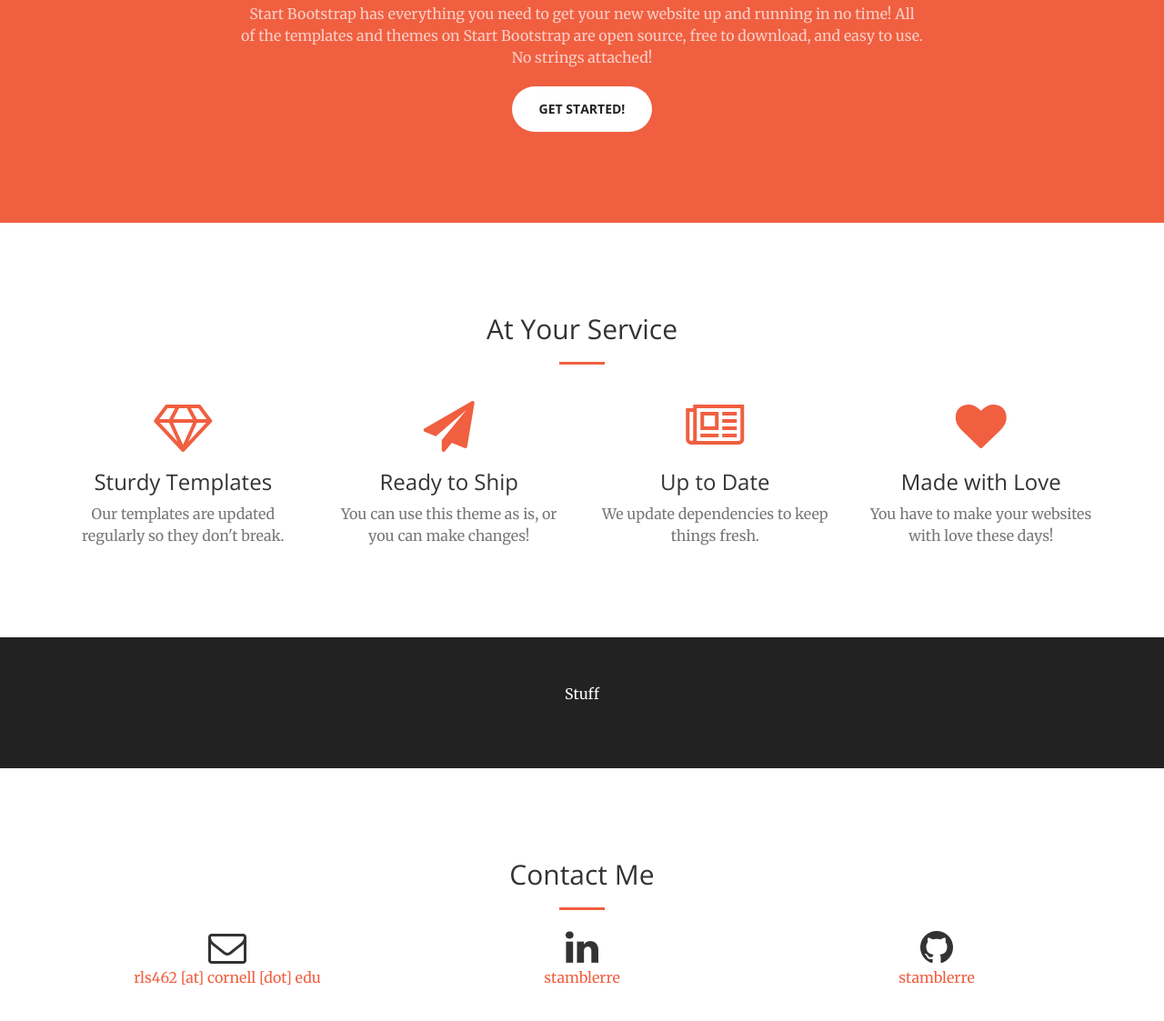
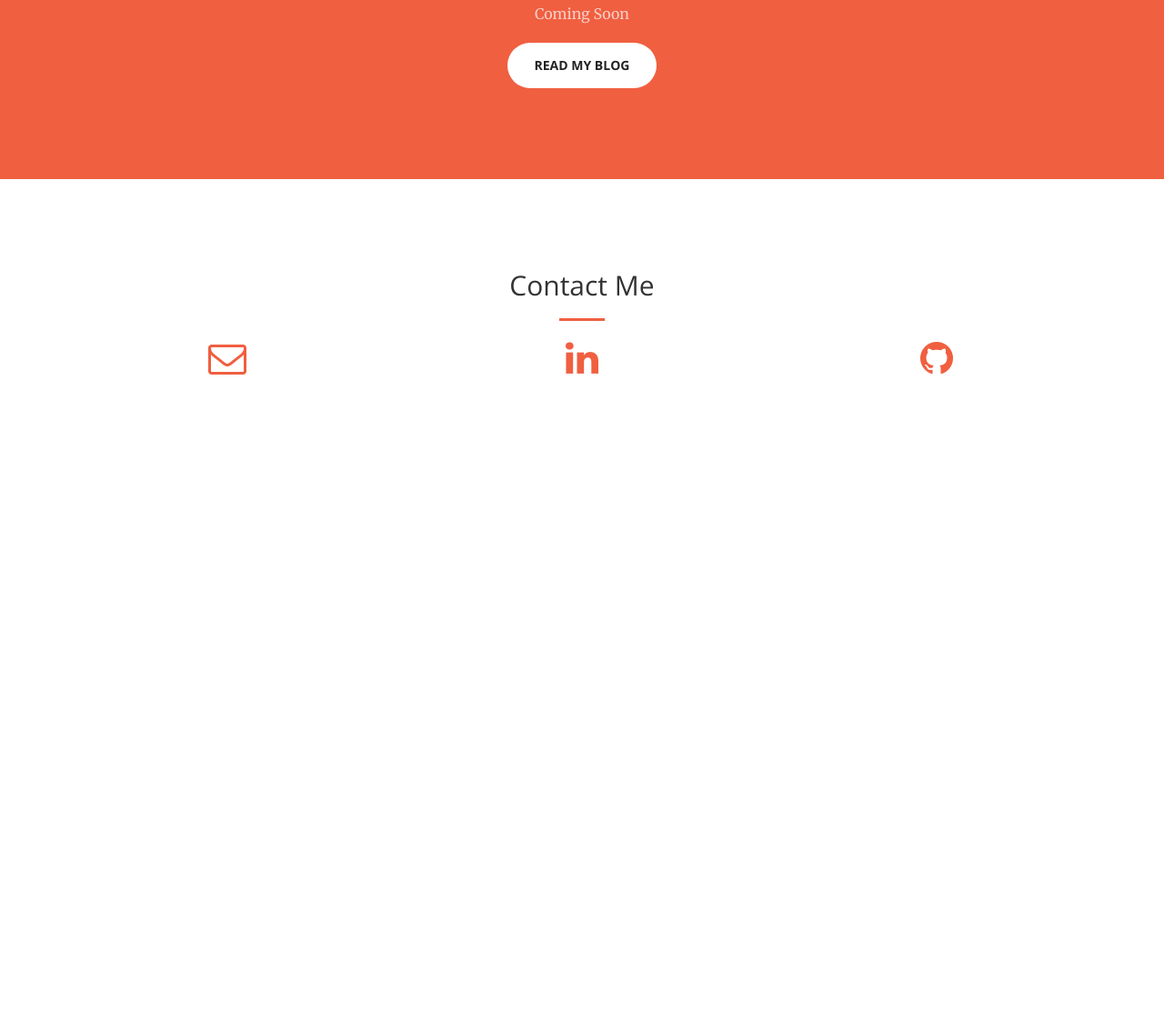
Before and after one commit to stamblerre/stamblerre.github.io, a plain HTML site: page index.html in a window 1280 px wide. Shown: the part 973-2096 px from the top of the page at 91% size. After the commit the page ends 1488 px from the top, so only its background shows below. Drawn offline with nearby package versions, Linux system fonts and the light colour scheme.

Commit message:
icon links

```diff
--- a/index.html
+++ b/index.html
@@ -79,70 +79,21 @@
                 <p>A college senior studying computer science and biology</p>
                 <a href="#about" class="btn btn-primary btn-xl page-scroll">About Me</a>
             </div>
+            <a class="text-right" href="https://www.youtube.com/watch?v=sX7fd8uQles">The Riptide - Beirut</a>
         </div>
-	    <a class="text-right" href="https://www.youtube.com/watch?v=sX7fd8uQles">The Riptide - Beirut</a>
     </header>
     <section class="bg-primary" id="about">
         <div class="container">
             <div class="row">
                 <div class="col-lg-8 col-lg-offset-2 text-center">
-                    <h2 class="section-heading">We've got what you need!</h2>
+                    <h2 class="section-heading">About Me</h2>
                     <hr class="light">
-                    <p class="text-faded">Start Bootstrap has everything you need to get your new website up and running in no time! All of the templates and themes on Start Bootstrap are open source, free to download, and easy to use. No strings attached!</p>
-                    <a href="#" class="btn btn-default btn-xl">Get Started!</a>
+                    <p class="text-faded">Coming Soon</p>
+                    <a href="#" class="btn btn-default btn-xl">Read My Blog</a>
                 </div>
             </div>
         </div>
     </section>
-
-    <section id="services">
-        <div class="container">
-            <div class="row">
-                <div class="col-lg-12 text-center">
-                    <h2 class="section-heading">At Your Service</h2>
-                    <hr class="primary">
-                </div>
-            </div>
-        </div>
-        <div class="container">
-            <div class="row">
-                <div class="col-lg-3 col-md-6 text-center">
-                    <div class="service-box">
-                        <i class="fa fa-4x fa-diamond wow bounceIn text-primary"></i>
-                        <h3>Sturdy Templates</h3>
-                        <p class="text-muted">Our templates are updated regularly so they don't break.</p>
-                    </div>
-                </div>
-                <div class="col-lg-3 col-md-6 text-center">
-                    <div class="service-box">
-                        <i class="fa fa-4x fa-paper-plane wow bounceIn text-primary" data-wow-delay=".1s"></i>
-                        <h3>Ready to Ship</h3>
-                        <p class="text-muted">You can use this theme as is, or you can make changes!</p>
-                    </div>
-                </div>
-                <div class="col-lg-3 col-md-6 text-center">
-                    <div class="service-box">
-                        <i class="fa fa-4x fa-newspaper-o wow bounceIn text-primary" data-wow-delay=".2s"></i>
-                        <h3>Up to Date</h3>
-                        <p class="text-muted">We update dependencies to keep things fresh.</p>
-                    </div>
-                </div>
-                <div class="col-lg-3 col-md-6 text-center">
-                    <div class="service-box">
-                        <i class="fa fa-4x fa-heart wow bounceIn text-primary" data-wow-delay=".3s"></i>
-                        <h3>Made with Love</h3>
-                        <p class="text-muted">You have to make your websites with love these days!</p>
-                    </div>
-                </div>
-            </div>
-        </div>
-    </section>
-
-    <aside class="bg-dark">
-        <div class="container text-center">
-        	<p>Stuff</p>
-        </div>
-    </aside>
 
     <section id="contact">
         <div class="container">
@@ -152,16 +103,19 @@
                     <hr class="primary">
                 </div>
                 <div class="col-lg-4 text-center">
-                    <i class="fa fa-envelope-o fa-3x wow bounceIn" data-wow-delay=".1s"></i>
-                    <p><a href="mailto:rls462@cornell.edu">rls462 [at] cornell [dot] edu</a></p>
+                    <a href="mailto:rls462@cornell.edu">
+                    	<i class="fa fa-envelope-o fa-3x wow bounceIn" data-wow-delay=".1s"></i>
+                    </a>
                 </div>
                 <div class="col-lg-4 text-center">
-                    <i class="fa fa-linkedin fa-3x wow bounceIn"></i>
-                    <p><a href="https://www.github.com/stamblerre">stamblerre</a></p>
+                    <a href="https://www.github.com/stamblerre">
+                    	<i class="fa fa-linkedin fa-3x wow bounceIn"></i>
+                    </a>
                 </div>
                 <div class="col-lg-4 text-center">
-                    <i class="fa fa-github fa-3x wow bounceIn"></i>
-                    <p><a href="https://www.github.com/stamblerre">stamblerre</a></p>
+                    <a href="https://www.linkedin.com/stamblerre">
+                    	<i class="fa fa-github fa-3x wow bounceIn"></i>
+                    </a>
                 </div>
             </div>
         </div>
```
